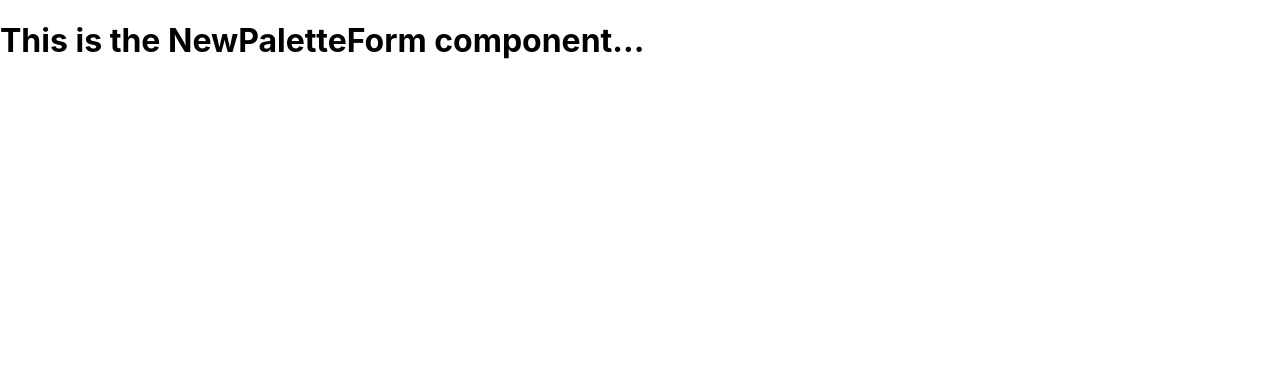
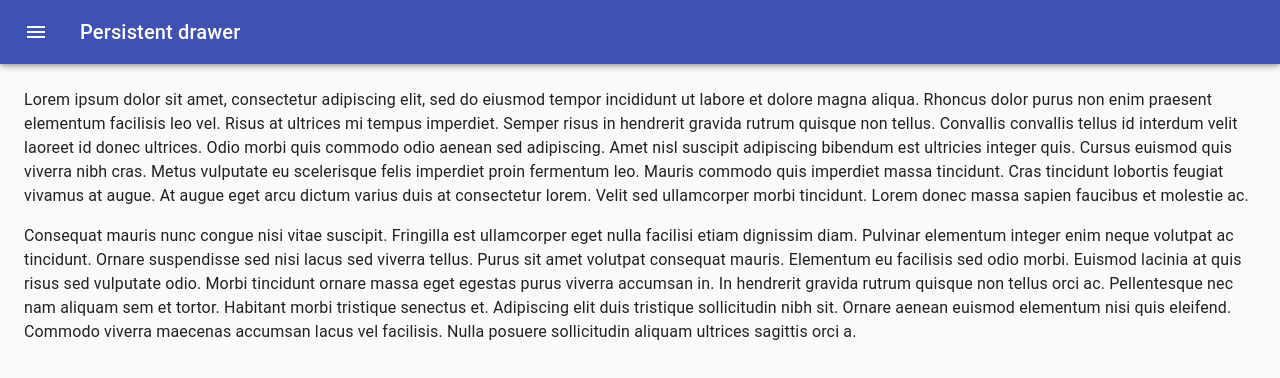
Before and after one commit to yunshine/React-Color-Palettes, a React (Create React App) app: page /palette/new in a window 1280 px wide. Shown: the top 378 px of the page. Built offline with nearby package versions, Linux system fonts and the light colour scheme.

Commit message:
Added unstyled persistent drawer from material-ui

```diff
--- a/src/NewPaletteForm.js
+++ b/src/NewPaletteForm.js
@@ -1,4 +1,22 @@
 import React, { Component } from 'react'; // imrc is the shortcut...
+import classNames from 'classnames';
+import { withStyles } from '@material-ui/core/styles';
+import Drawer from '@material-ui/core/Drawer';
+import CssBaseline from '@material-ui/core/CssBaseline';
+import AppBar from '@material-ui/core/AppBar';
+import Toolbar from '@material-ui/core/Toolbar';
+import List from '@material-ui/core/List';
+import Typography from '@material-ui/core/Typography';
+import Divider from '@material-ui/core/Divider';
+import IconButton from '@material-ui/core/IconButton';
+import MenuIcon from '@material-ui/icons/Menu';
+import ChevronLeftIcon from '@material-ui/icons/ChevronLeft';
+import ChevronRightIcon from '@material-ui/icons/ChevronRight';
+import ListItem from '@material-ui/core/ListItem';
+import ListItemIcon from '@material-ui/core/ListItemIcon';
+import ListItemText from '@material-ui/core/ListItemText';
+import InboxIcon from '@material-ui/icons/MoveToInbox';
+import MailIcon from '@material-ui/icons/Mail';
 // import -something-, { -something- } from './-something-';
 // import './NewPaletteForm.css'; // make a CSS file for this component..
 // import { Route, Switch, NavLink } from 'react-router-dom';
@@ -6,38 +24,172 @@ import React, { Component } from 'react'; // imrc is the shortcut...
 // import { v4 as uuidv4 } from 'uuid'; // for creating unique IDs with uuidv4();
 // npm install axios (for API requests) in terminal???
 
-class NewPaletteForm extends Component {
-  // static defaultProps = {
-  //   key: value,
-  // };
+const drawerWidth = 240;
 
-  // constructor(props) {
-  //   super(props);
-    // this.state = { key: value };
-    // this.handleClick = this.handleClick.bind(this);
-  // }
+const styles = theme => ({
+  root: {
+    display: 'flex',
+  },
+  appBar: {
+    transition: theme.transitions.create(['margin', 'width'], {
+      easing: theme.transitions.easing.sharp,
+      duration: theme.transitions.duration.leavingScreen,
+    }),
+  },
+  appBarShift: {
+    width: `calc(100% - ${drawerWidth}px)`,
+    marginLeft: drawerWidth,
+    transition: theme.transitions.create(['margin', 'width'], {
+      easing: theme.transitions.easing.easeOut,
+      duration: theme.transitions.duration.enteringScreen,
+    }),
+  },
+  menuButton: {
+    marginLeft: 12,
+    marginRight: 20,
+  },
+  hide: {
+    display: 'none',
+  },
+  drawer: {
+    width: drawerWidth,
+    flexShrink: 0,
+  },
+  drawerPaper: {
+    width: drawerWidth,
+  },
+  drawerHeader: {
+    display: 'flex',
+    alignItems: 'center',
+    padding: '0 8px',
+    ...theme.mixins.toolbar,
+    justifyContent: 'flex-end',
+  },
+  content: {
+    flexGrow: 1,
+    padding: theme.spacing.unit * 3,
+    transition: theme.transitions.create('margin', {
+      easing: theme.transitions.easing.sharp,
+      duration: theme.transitions.duration.leavingScreen,
+    }),
+    marginLeft: -drawerWidth,
+  },
+  contentShift: {
+    transition: theme.transitions.create('margin', {
+      easing: theme.transitions.easing.easeOut,
+      duration: theme.transitions.duration.enteringScreen,
+    }),
+    marginLeft: 0,
+  },
+});
 
-  // NewPaletteForm() {
-  //   this.setState({ key: value });
-  // }
+class NewPaletteForm extends React.Component {
+  state = {
+    open: false,
+  };
 
-  // handleClick() {
-  //   this.newFunction();
-  //   this.setState(oldState => {
-  //     return { score: oldState + 3 };
-  //   })
-  // }
-  // => This is the way and the syntax to update an existing state, not:   this.setState({ score: this.state.score + 3 });
+  handleDrawerOpen = () => {
+    this.setState({ open: true });
+  };
+
+  handleDrawerClose = () => {
+    this.setState({ open: false });
+  };
 
   render() {
+    const { classes, theme } = this.props;
+    const { open } = this.state;
+
     return (
-      <div className="NewPaletteForm">
-        {/* <h1>{this.state.NewPaletteForm}</h1>
-        <h1>{this.props.NewPaletteForm}</h1> */}
-        <h1>This is the NewPaletteForm component...</h1>
+      <div className={classes.root}>
+        <CssBaseline />
+        <AppBar
+          position="fixed"
+          className={classNames(classes.appBar, {
+            [classes.appBarShift]: open,
+          })}
+        >
+          <Toolbar disableGutters={!open}>
+            <IconButton
+              color="inherit"
+              aria-label="Open drawer"
+              onClick={this.handleDrawerOpen}
+              className={classNames(classes.menuButton, open && classes.hide)}
+            >
+              <MenuIcon />
+            </IconButton>
+            <Typography variant="h6" color="inherit" noWrap>
+              Persistent drawer
+            </Typography>
+          </Toolbar>
+        </AppBar>
+        <Drawer
+          className={classes.drawer}
+          variant="persistent"
+          anchor="left"
+          open={open}
+          classes={{
+            paper: classes.drawerPaper,
+          }}
+        >
+          <div className={classes.drawerHeader}>
+            <IconButton onClick={this.handleDrawerClose}>
+              {theme.direction === 'ltr' ? <ChevronLeftIcon /> : <ChevronRightIcon />}
+            </IconButton>
+          </div>
+          <Divider />
+          <List>
+            {['Inbox', 'Starred', 'Send email', 'Drafts'].map((text, index) => (
+              <ListItem button key={text}>
+                <ListItemIcon>{index % 2 === 0 ? <InboxIcon /> : <MailIcon />}</ListItemIcon>
+                <ListItemText primary={text} />
+              </ListItem>
+            ))}
+          </List>
+          <Divider />
+          <List>
+            {['All mail', 'Trash', 'Spam'].map((text, index) => (
+              <ListItem button key={text}>
+                <ListItemIcon>{index % 2 === 0 ? <InboxIcon /> : <MailIcon />}</ListItemIcon>
+                <ListItemText primary={text} />
+              </ListItem>
+            ))}
+          </List>
+        </Drawer>
+        <main
+          className={classNames(classes.content, {
+            [classes.contentShift]: open,
+          })}
+        >
+          <div className={classes.drawerHeader} />
+          <Typography paragraph>
+            Lorem ipsum dolor sit amet, consectetur adipiscing elit, sed do eiusmod tempor
+            incididunt ut labore et dolore magna aliqua. Rhoncus dolor purus non enim praesent
+            elementum facilisis leo vel. Risus at ultrices mi tempus imperdiet. Semper risus in
+            hendrerit gravida rutrum quisque non tellus. Convallis convallis tellus id interdum
+            velit laoreet id donec ultrices. Odio morbi quis commodo odio aenean sed adipiscing.
+            Amet nisl suscipit adipiscing bibendum est ultricies integer quis. Cursus euismod quis
+            viverra nibh cras. Metus vulputate eu scelerisque felis imperdiet proin fermentum leo.
+            Mauris commodo quis imperdiet massa tincidunt. Cras tincidunt lobortis feugiat vivamus
+            at augue. At augue eget arcu dictum varius duis at consectetur lorem. Velit sed
+            ullamcorper morbi tincidunt. Lorem donec massa sapien faucibus et molestie ac.
+          </Typography>
+          <Typography paragraph>
+            Consequat mauris nunc congue nisi vitae suscipit. Fringilla est ullamcorper eget nulla
+            facilisi etiam dignissim diam. Pulvinar elementum integer enim neque volutpat ac
+            tincidunt. Ornare suspendisse sed nisi lacus sed viverra tellus. Purus sit amet volutpat
+            consequat mauris. Elementum eu facilisis sed odio morbi. Euismod lacinia at quis risus
+            sed vulputate odio. Morbi tincidunt ornare massa eget egestas purus viverra accumsan in.
+            In hendrerit gravida rutrum quisque non tellus orci ac. Pellentesque nec nam aliquam sem
+            et tortor. Habitant morbi tristique senectus et. Adipiscing elit duis tristique
+            sollicitudin nibh sit. Ornare aenean euismod elementum nisi quis eleifend. Commodo
+            viverra maecenas accumsan lacus vel facilisis. Nulla posuere sollicitudin aliquam
+            ultrices sagittis orci a.
+          </Typography>
+        </main>
       </div>
     );
   }
 }
 
-export default NewPaletteForm; /// connect this component to App.js...
+export default withStyles(styles, { withTheme: true })(NewPaletteForm);
```
